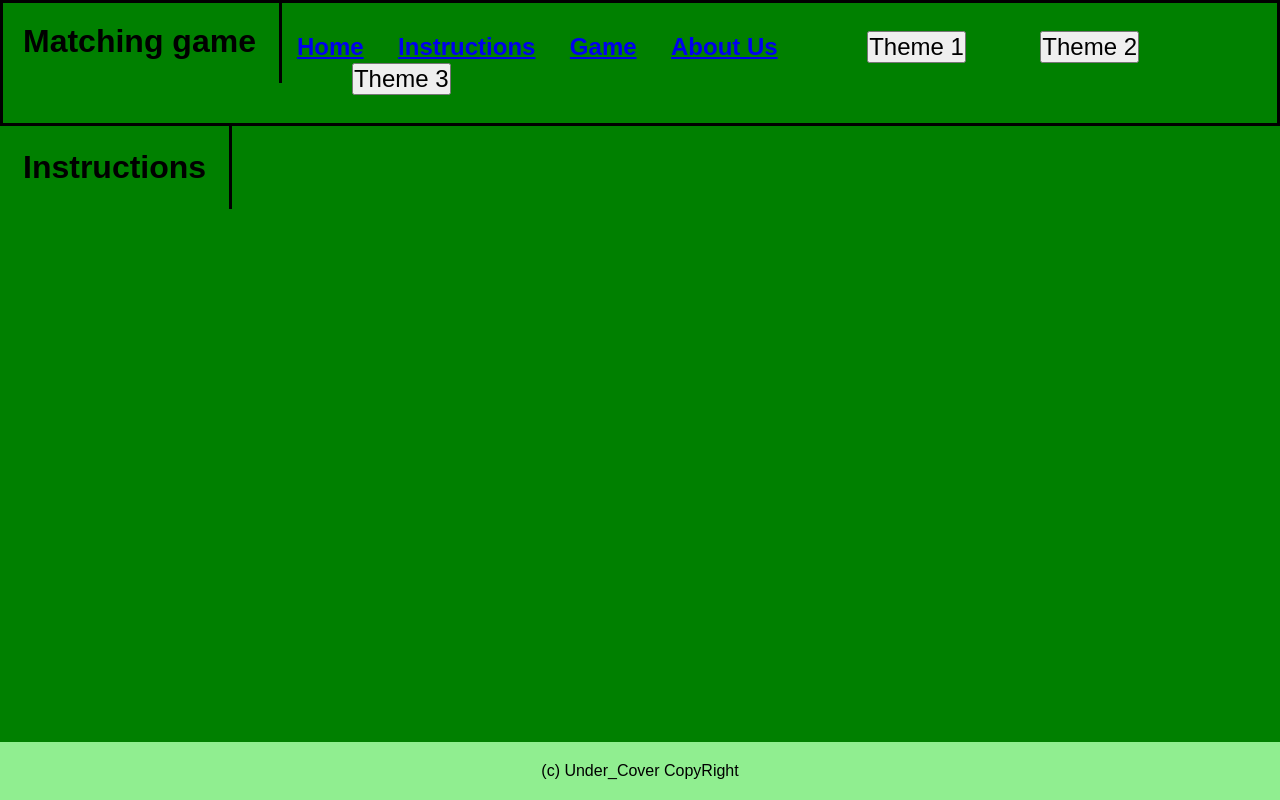
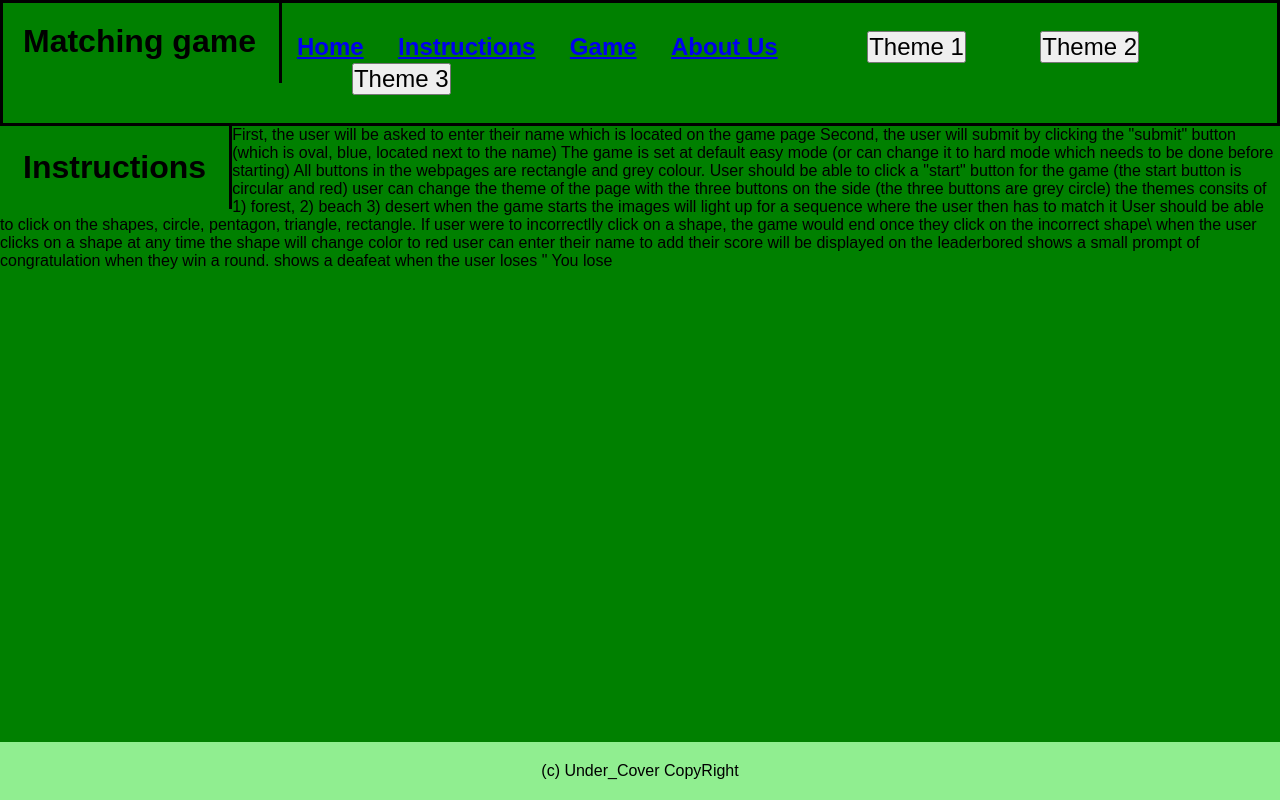
Before and after one commit to jazoomi/Under_Cover, a plain HTML site: page Instructions.html in a window 1280 px wide. Drawn offline with Linux system fonts and the light colour scheme.

Commit message:
Update Instructions.html

```diff
--- a/Instructions.html
+++ b/Instructions.html
@@ -24,6 +24,31 @@
 
 <body>
     <h1> Instructions </h1>
+    <p> First, the user will be asked to enter their name which is located on the game page
+
+Second, the user will submit by clicking the "submit" button (which is oval, blue, located next to the name)
+
+The game is set at default easy mode (or can change it to hard mode which needs to be done before starting)
+
+All buttons in the webpages are rectangle and grey colour.
+
+User should be able to click a "start" button for the game (the start button is circular and red)
+
+user can change the theme of the page with the three buttons on the side (the three buttons are grey circle) the themes consits of 1) forest, 2) beach 3) desert
+
+when the game starts the images will light up for a sequence where the user then has to match it
+
+User should be able to click on the shapes, circle, pentagon, triangle, rectangle.
+
+If user were to incorrectlly click on a shape, the game would end once they click on the incorrect shape\
+
+when the user clicks on a shape at any time the shape will change color to red
+
+user can enter their name to add their score will be displayed on the leaderbored
+
+shows a small prompt of congratulation when they win a round.
+
+shows a deafeat when the user loses " You lose </p>
 
     <footer>
         <div class="footer">
```
